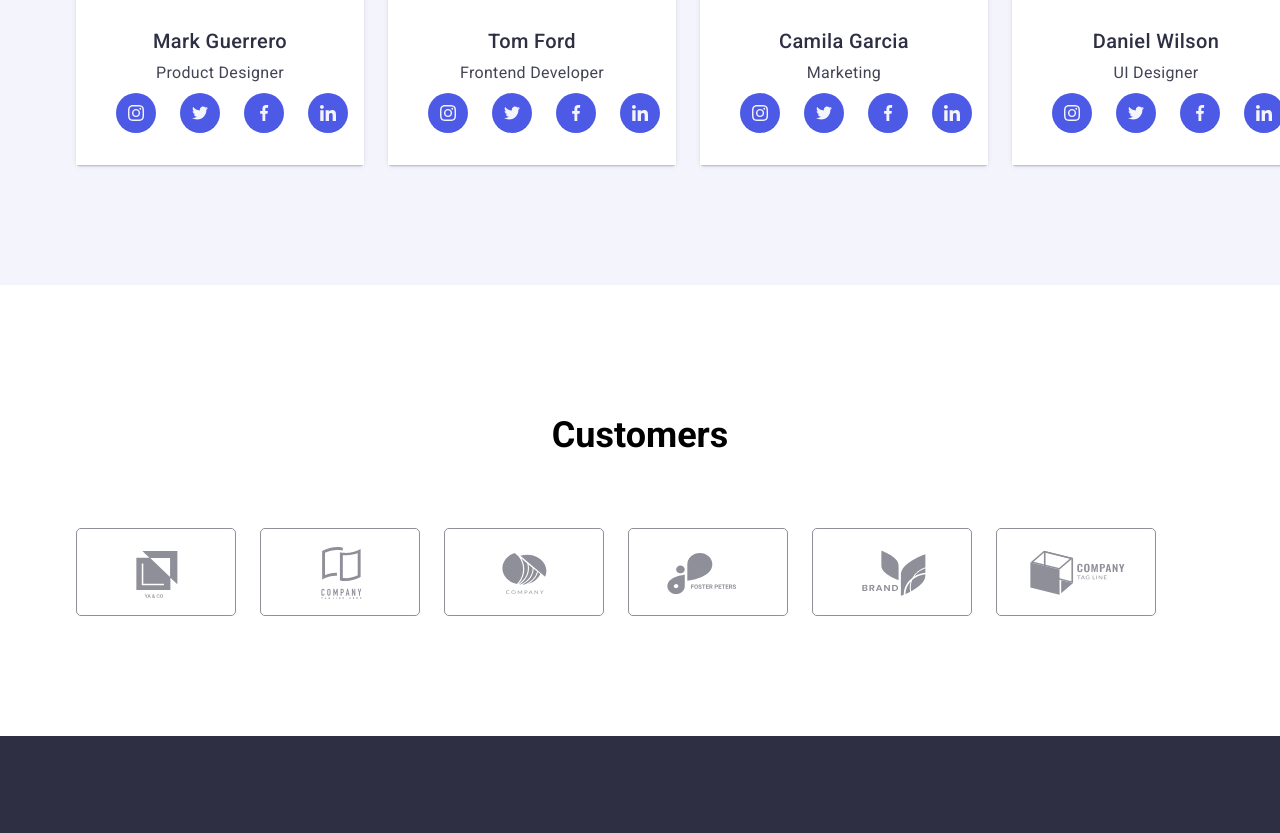
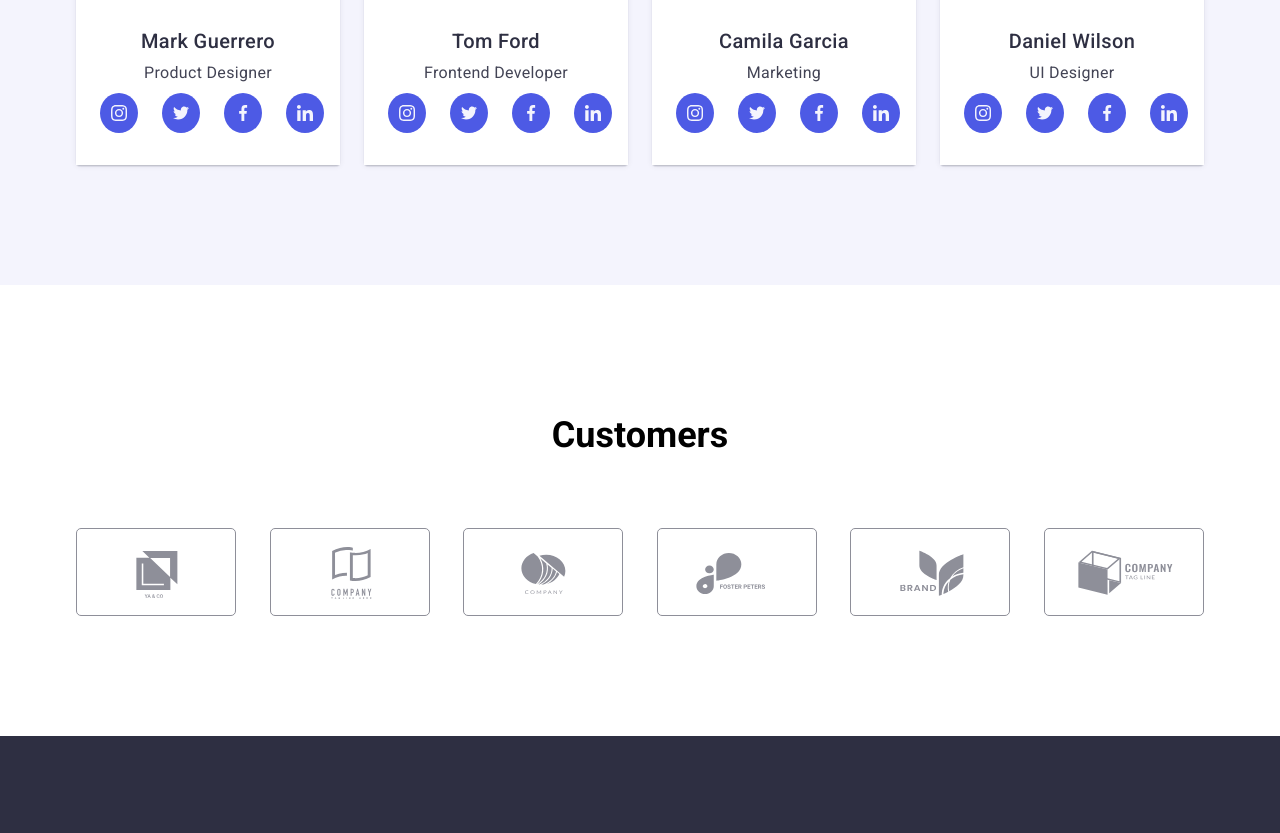
Before and after one commit to MuzykaMichael/goit-markup-hw-04, a plain HTML site: page index.html in a window 1280 px wide. Shown: the part 2180-3013 px from the top of the page. Drawn offline with nearby package versions, Linux system fonts and the light colour scheme.

Commit message:
update styles.css

```diff
--- a/css/styles.css
+++ b/css/styles.css
@@ -347,15 +347,18 @@ img {
     color: #2E2F42;
     margin-bottom:8px;
 }
-.team-item-text-list {
+.team-item-text-list:not(:first-child) {
     display:flex;
     flex-direction:row;
     gap:24px;
     justify-content: center;
     align-content:center;
-    padding: 0 16px;
+    padding: 0 16px 0 0;
 }
 
+.team-item-text {
+    width:264px;
+}
 
 .team-item-text-item {
     width: 40px;
@@ -415,6 +418,7 @@ img {
 .fourth-list {
     display:flex;
     gap:24px;
+    justify-content: space-between;
 }
 
 .fourth-item {
@@ -435,6 +439,8 @@ img {
 .fourth-item-link:focus {
     box-shadow: 0px 4px 4px rgba(0, 0, 0, 0.25);
     fill: #404BBF;
+    border: 1px solid #404BBF;
+    border-radius: 5px;
 }
 .footer {
     background-color: #2E2F42;
@@ -580,6 +586,7 @@ img {
 .portfolio-button:focus {
     background-color: #404BBF;
     color: #FFFFFF;
+    border: 1px solid #404BBF;
     cursor:pointer;
     box-shadow: 0px 3px 1px rgba(0, 0, 0, 0.1), 0px 2px 1px rgba(0, 0, 0, 0.08), 0px 2px 2px rgba(0, 0, 0, 0.12);
 
```
